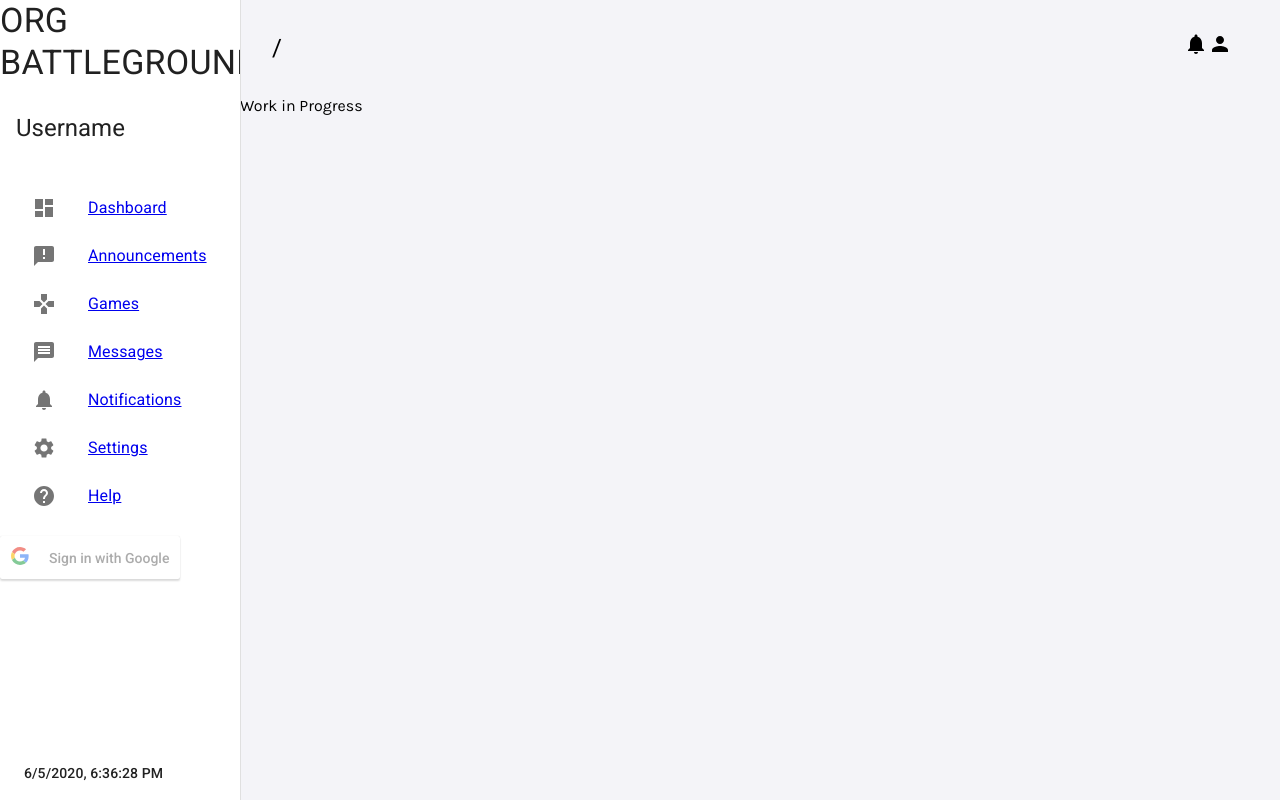
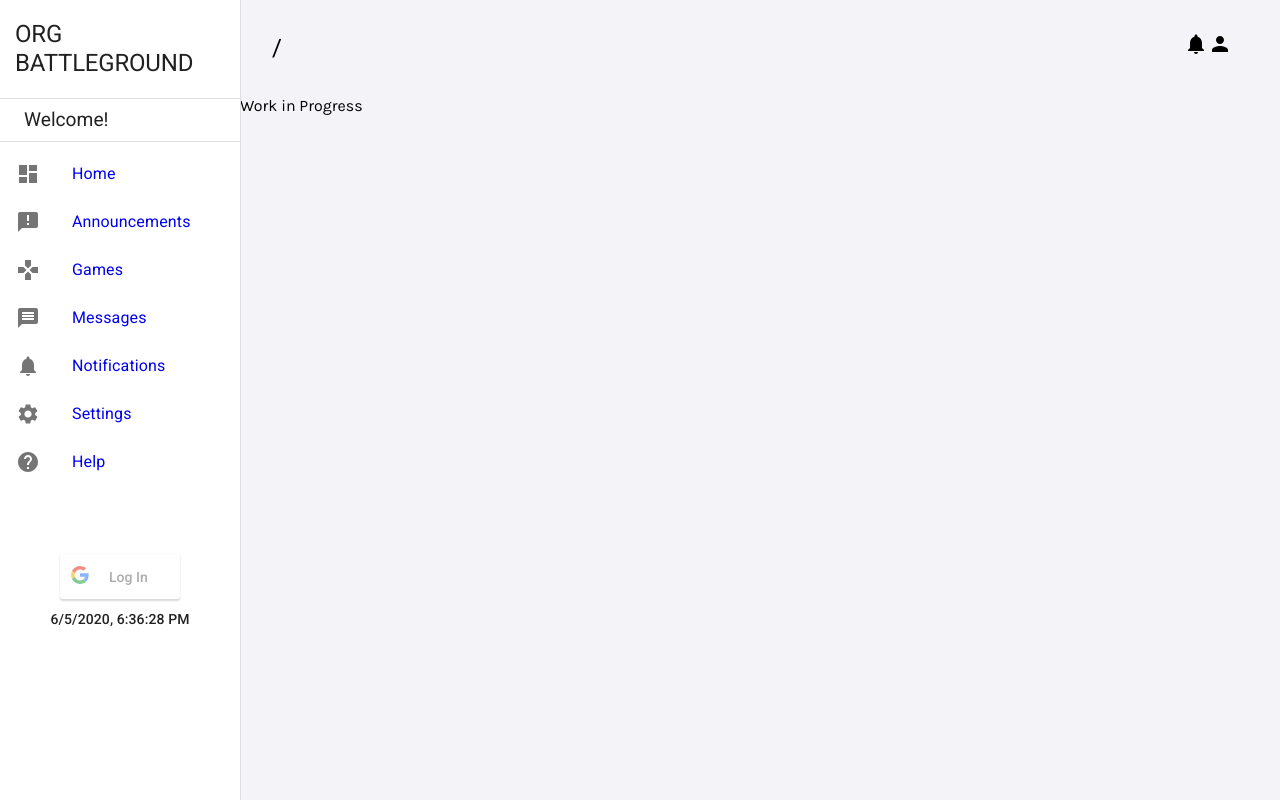
Before and after one commit to marvingay/org-battleground, a React (Create React App) app: page / in a window 1280 px wide. Shown: the top 800 px of the page. Built offline with nearby package versions, Linux system fonts and the light colour scheme.

Commit message:
Change: Sidebar style structure cleanup

```diff
--- a/src/components/Announcements.tsx
+++ b/src/components/Announcements.tsx
@@ -16,8 +16,8 @@ const Announcements: React.FC = () => {
   return (
     <Grid item container spacing={5}>
       <Grid item xs={12} />
-      {news.map((item) => (
-        <Grid item xs={9} md={7}>
+      {news.map((item, idx) => (
+        <Grid key={`${idx}`} item xs={9} md={7}>
           <Paper elevation={5} className={classes.paper}>
             {item.title}
             {item.author}
--- a/src/components/DateTime.tsx
+++ b/src/components/DateTime.tsx
@@ -1,9 +1,16 @@
 import React, { useEffect, useState } from 'react';
 import Typography from '@material-ui/core/Typography';
+import { makeStyles } from '@material-ui/core/styles';
+
+const useStyles = makeStyles((theme) => ({
+  clock: {
+    margin: '0 auto',
+  },
+}));
 
 const DateTime: React.FC = () => {
   const [time, setTime] = useState(new Date().toLocaleString());
-
+  const classes = useStyles();
 
   useEffect(() => {
     const timeInterval = setInterval(() => {
@@ -13,10 +20,10 @@ const DateTime: React.FC = () => {
     return () => clearInterval(timeInterval);
   }, []);
   return (
-    <Typography variant='subtitle2' gutterBottom>
+    <Typography className={classes.clock} variant='subtitle2' gutterBottom>
       {time}
     </Typography>
-  )
-}
+  );
+};
 
 export default DateTime;
--- a/src/components/GoogleButton.tsx
+++ b/src/components/GoogleButton.tsx
@@ -9,9 +9,28 @@ import {
 import { CLIENT_ID } from '../services/config';
 import axios from 'axios';
 import { Types } from '../types';
+import { makeStyles } from '@material-ui/core/styles';
+
+const width = '120px';
+const margin = '60px auto 10px auto';
+const height = '45px';
+const useStyles = makeStyles((theme) => ({
+  container: {
+    margin,
+  },
+  logout: {
+    height,
+    width,
+  },
+  login: {
+    height,
+    width,
+  },
+}));
 
 const GoogleButton: React.FC = () => {
   const { state, dispatch } = useContext(GlobalContext);
+  const classes = useStyles();
 
   const onLogin = async (
     response: GoogleLoginResponse | GoogleLoginResponseOffline
@@ -75,9 +94,10 @@ const GoogleButton: React.FC = () => {
   };
 
   return (
-    <div>
+    <div className={classes.container}>
       {state.authenticated ? (
         <GoogleLogout
+          className={classes.logout}
           clientId={CLIENT_ID}
           buttonText='Logout'
           onLogoutSuccess={logout}
@@ -85,10 +105,12 @@ const GoogleButton: React.FC = () => {
         />
       ) : (
         <GoogleLogin
+          className={classes.login}
           clientId={CLIENT_ID}
           onSuccess={onLogin}
           onFailure={handleLoginFailure}
           isSignedIn={true}
+          buttonText='Log In'
         />
       )}
     </div>
--- a/src/components/Logo.tsx
+++ b/src/components/Logo.tsx
@@ -1,9 +1,21 @@
 import React from 'react';
+import { makeStyles } from '@material-ui/core/styles';
 import Typography from '@material-ui/core/Typography';
 
+const useStyles = makeStyles((theme) => ({
+  logo: {
+    fontSize: '1.5rem',
+    fontWeight: 400,
+    margin: '0 auto',
+    padding: '20px 15px',
+    overflowWrap: 'normal',
+  },
+}));
+
 const Logo: React.FC = () => {
+  const classes = useStyles();
   return (
-    <Typography variant='h4' gutterBottom>
+    <Typography className={classes.logo} variant='h2' display='block'>
       ORG BATTLEGROUND
     </Typography>
   );
--- a/src/components/NavItem.tsx
+++ b/src/components/NavItem.tsx
@@ -1,6 +1,13 @@
 import React from 'react';
 import { ListItem, ListItemIcon, ListItemText } from '@material-ui/core';
 import { NavLink } from 'react-router-dom';
+import { makeStyles } from '@material-ui/core/styles';
+
+const useStyles = makeStyles((theme) => ({
+  links: {
+    textDecoration: 'none',
+  },
+}));
 
 const NavItem: React.FC<{ text: string; icon: JSX.Element }> = ({
   text,
@@ -10,8 +17,9 @@ const NavItem: React.FC<{ text: string; icon: JSX.Element }> = ({
     if (txt.toLowerCase() === 'log out') return 'logout';
     return txt.toLowerCase();
   };
+  const classes = useStyles();
   return (
-    <NavLink to={linkName(text)}>
+    <NavLink className={classes.links} to={linkName(text)}>
       <ListItem button>
         <ListItemIcon>{icon}</ListItemIcon>
         <ListItemText>{text}</ListItemText>
--- a/src/components/Sidebar.tsx
+++ b/src/components/Sidebar.tsx
@@ -1,24 +1,14 @@
 import React from 'react';
 import { makeStyles } from '@material-ui/core/styles';
-import {
-  Container,
-  Drawer,
-  Grid,
-  Hidden,
-  List,
-  Typography,
-} from '@material-ui/core';
+import { Drawer, Grid, Hidden, List } from '@material-ui/core';
 import Logo from './Logo';
+import UserNav from './UserNav';
 import NavItem from './NavItem';
 import DateTime from './DateTime';
 import GoogleButton from './GoogleButton';
 import { navItem } from '../navigation';
 
 const useStyles = makeStyles((theme) => ({
-  logo: {
-    marginTop: theme.spacing(3),
-    marginLeft: theme.spacing(0),
-  },
   drawer: {
     width: 240,
   },
@@ -26,11 +16,10 @@ const useStyles = makeStyles((theme) => ({
     width: 240,
     overflowX: 'hidden',
   },
-  user: {
-    padding: theme.spacing(2),
-  },
-  sideBar: {
-    padding: theme.spacing(2),
+  bottom: {
+    position: 'absolute',
+    bottom: '10px',
+    margin: '0 auto',
   },
 }));
 
@@ -47,13 +36,8 @@ const Sidebar = () => {
           open
         >
           <Logo />
-          <Container className={classes.user}>
-            <Typography variant='h5' display='block' gutterBottom>
-              Username
-            </Typography>
-          </Container>
-
-          <List className={classes.sideBar}>
+          <UserNav />
+          <List>
             {navItem.map((item, idx) => (
               <NavItem
                 key={`${Math.floor(Math.random() * 1000000 * idx)}`}
@@ -63,9 +47,7 @@ const Sidebar = () => {
             ))}
           </List>
           <GoogleButton />
-          <Container id='DateTime'>
-            <DateTime />
-          </Container>
+          <DateTime />
         </Drawer>
       </Grid>
     </Hidden>
--- /dev/null
+++ b/src/components/UserNav.tsx
@@ -0,0 +1,37 @@
+import React, { useContext } from 'react';
+import { GlobalContext } from '../context/GlobalState';
+import Typography from '@material-ui/core/Typography';
+import Divider from '@material-ui/core/Divider';
+import Container from '@material-ui/core/Container';
+import { makeStyles } from '@material-ui/core/styles';
+
+const useStyles = makeStyles((theme) => ({
+  username: {
+    fontSize: '1.2rem',
+    fontWeight: 400,
+    margin: '10px auto',
+  },
+}));
+
+const UserNav: React.FC = () => {
+  const classes = useStyles();
+  const { state } = useContext(GlobalContext);
+  return (
+    <div>
+      <Divider />
+      <Container>
+        <Typography
+          className={classes.username}
+          variant='h3'
+          display='block'
+          gutterBottom
+        >
+          {state.user ? state.user : `Welcome!`}
+        </Typography>
+      </Container>
+      <Divider />
+    </div>
+  );
+};
+
+export default UserNav;
--- a/src/context/GlobalState.tsx
+++ b/src/context/GlobalState.tsx
@@ -1,5 +1,6 @@
 import React, { createContext, useReducer } from 'react';
 import GlobalReducer from './GlobalReducer';
+import { InitialStateType, Props } from '../types';
 
 // initial state
 const initialState: InitialStateType = {
--- a/src/navigation.tsx
+++ b/src/navigation.tsx
@@ -13,7 +13,7 @@ interface Navigation {
 }
 export const navItem: Navigation[] = [
   {
-    text: 'Dashboard',
+    text: 'Home',
     icon: <DashboardIcon />,
   },
   {
```
